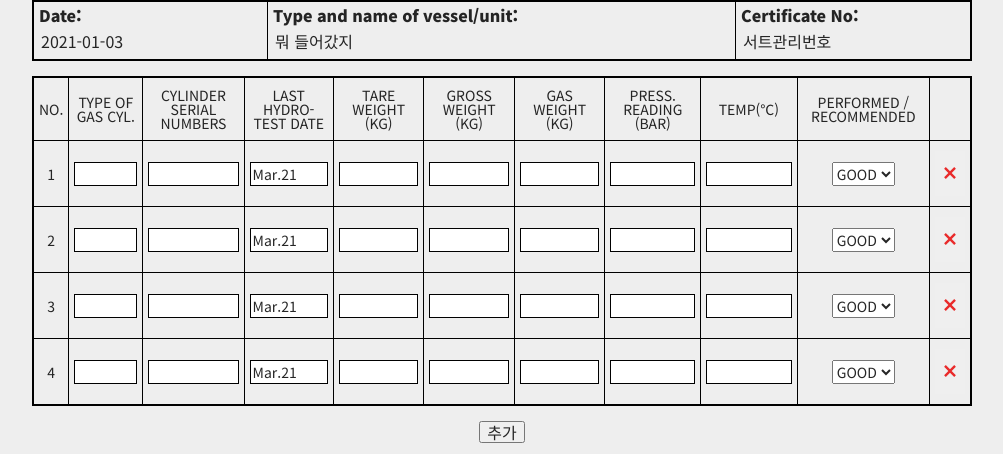
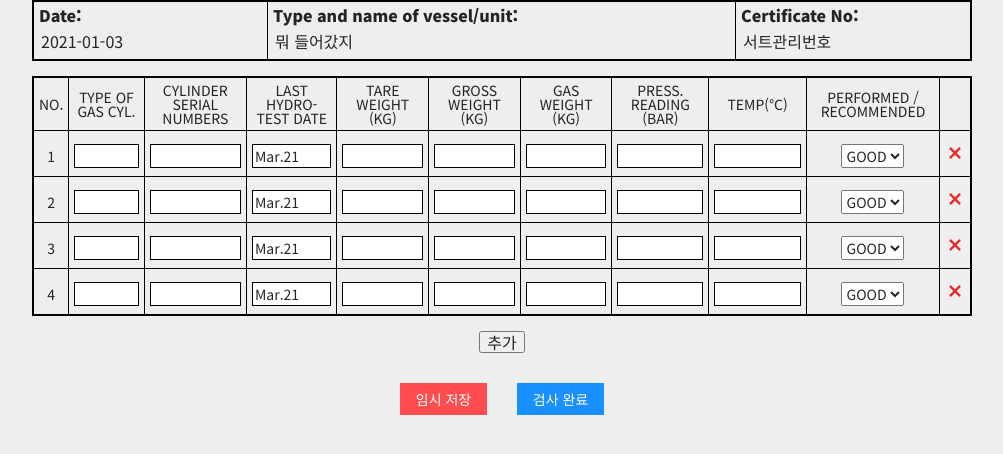
Before and after one commit to kosco-project/kosco-frontend, a React (Create React App) app: page /doc/B1 in a window 1280 px wide. Shown: the part 251-705 px from the top of the page, without its empty margins (138-1141 px from the left). Built offline with nearby package versions, Linux system fonts and the light colour scheme; no server answers.

Commit message:
style: style 수정

```diff
--- a/src/components/doc/B1/B1Top.jsx
+++ b/src/components/doc/B1/B1Top.jsx
@@ -3,7 +3,7 @@ import styled from 'styled-components';
 import B1TableRow from './B1TableRow';
 import useLists from '../../../hooks/useLists';
 
-const TopBox = styled.div`
+const TableBox = styled.div`
   margin-bottom: 15px;
   border: 2px solid #000;
 
@@ -27,11 +27,9 @@ const TopBox = styled.div`
           vertical-align: middle;
         }
       }
-
       tbody {
         td:first-child {
           width: 25px;
-
         }
       }
 
@@ -40,11 +38,10 @@ const TopBox = styled.div`
         border-left: 0;
 
         td {
-          padding: 10px 5px;
+          padding: 5px 5px;
           border-right: 1px solid #000;
           border-bottom: 1px solid #000;
           text-align: center;
-          vertical-align: middle;
         }
 
         &:last-child {
@@ -55,6 +52,7 @@ const TopBox = styled.div`
 
         td:last-child {
           border-right: 0;
+          padding: 0;
         }
       }
     }
@@ -80,7 +78,7 @@ const B1Top = () => {
   ], nextId);
   return (
     <>
-      <TopBox>
+      <TableBox>
         <div className='top-description'>
           <table>
             <thead>
@@ -105,7 +103,7 @@ const B1Top = () => {
             </tbody>
           </table>
         </div>
-      </TopBox>
+      </TableBox>
       <div style={{ textAlign: 'center' }}>
         <button type='button' style={{ marginBottom: 30 }} onClick={onInsert}>
           추가
```
